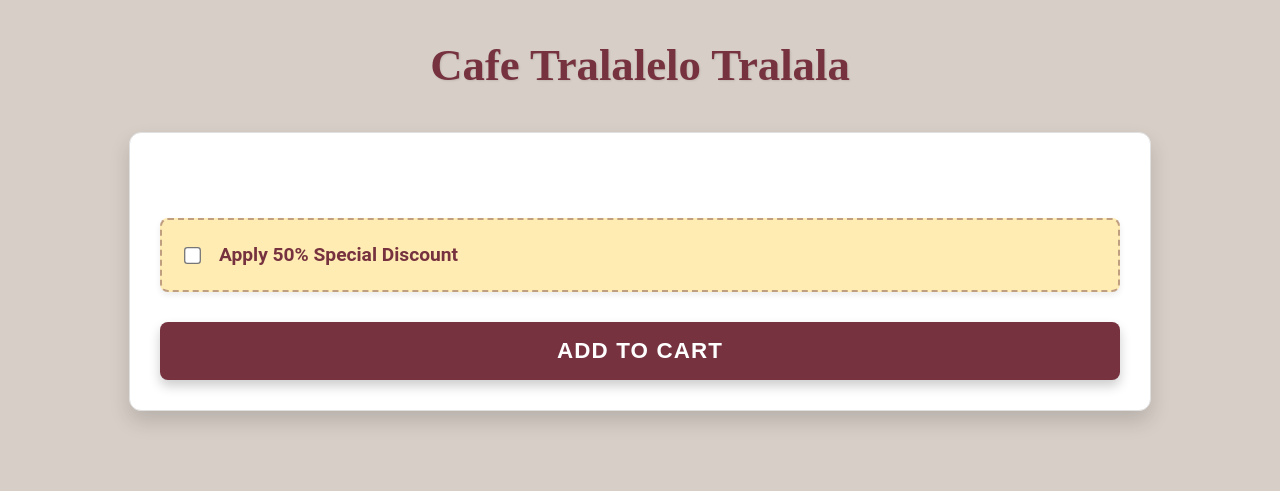
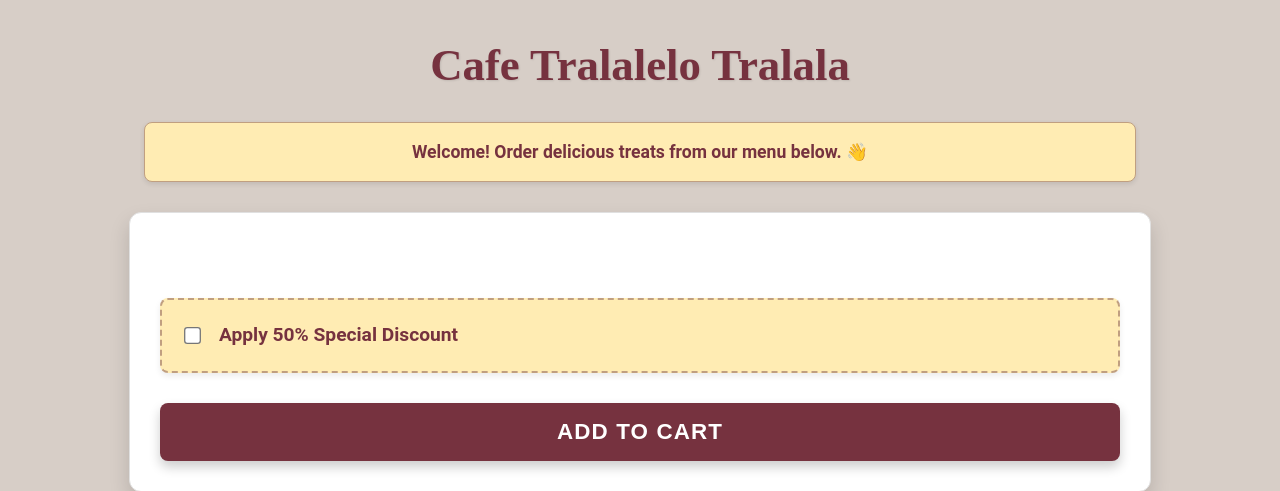
Before and after one commit to longfrenchloaf/SWE40006_DevOps, a PHP site: page /menu.html in a window 1280 px wide. Shown: the top 491 px of the page. Run offline with PHP 8.4, Linux system fonts and the light colour scheme; some libraries are stand-ins or nearby versions.

Commit message:
Added the welcome banner

```diff
--- a/templates/menu.html
+++ b/templates/menu.html
@@ -12,7 +12,7 @@
 </head>
 <body>
     <h2>Cafe Tralalelo Tralala</h2>
-    <!--<div class="welcome-banner"> Welcome! Order delicious treats from our menu below. 👋</div>-->
+    <div class="welcome-banner"> Welcome! Order delicious treats from our menu below. 👋</div>
     <div class="container">
         <!-- Added novalidate attribute here -->
         <form onsubmit="return validateAndSend(event)" novalidate>
--- a/templates/static/style.css
+++ b/templates/static/style.css
@@ -582,7 +582,6 @@ button[type="submit"]:active {
     }
 }
 
-/*
 /* --- Added for Welcome Message Banner --- */
 .welcome-banner {
     text-align: center; /* Center the text */
@@ -613,4 +612,3 @@ button[type="submit"]:active {
     }
 }
 /* --- End Welcome Message Banner Styles --- */
-*/
```
